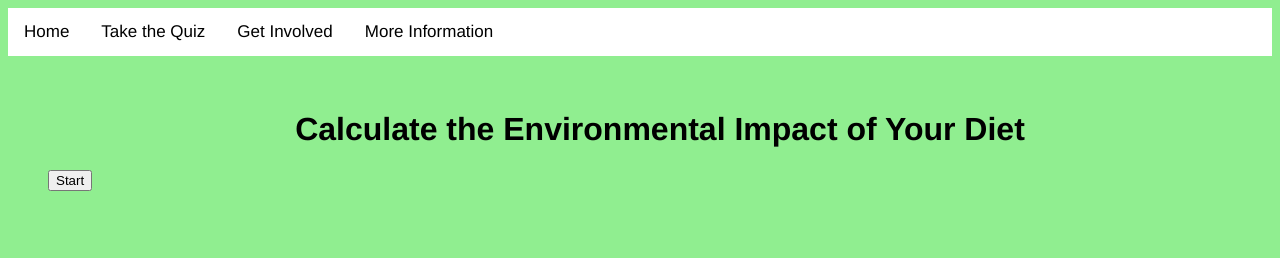
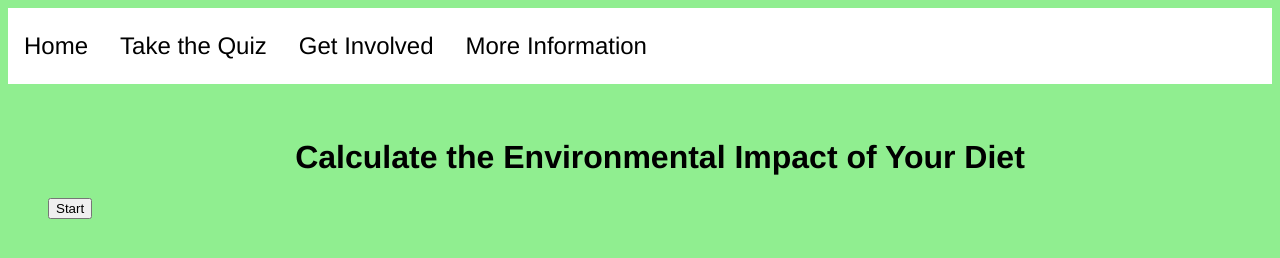
Before and after one commit to gabidanitz/gabidanitz.github.io, a plain HTML site: page test.html in a window 1280 px wide. Drawn offline with Linux system fonts and the light colour scheme.

Commit message:
increase topnav font size

```diff
--- a/test.html
+++ b/test.html
@@ -36,9 +36,9 @@
     float: left;
     color: black;
     text-align: center;
-    padding: 14px 16px;
+    padding: 24px 16px;
     text-decoration: none;
-    font-size: 17px;
+    font-size: 24px;
 }
 
 /* Change the color of links on hover */
```
